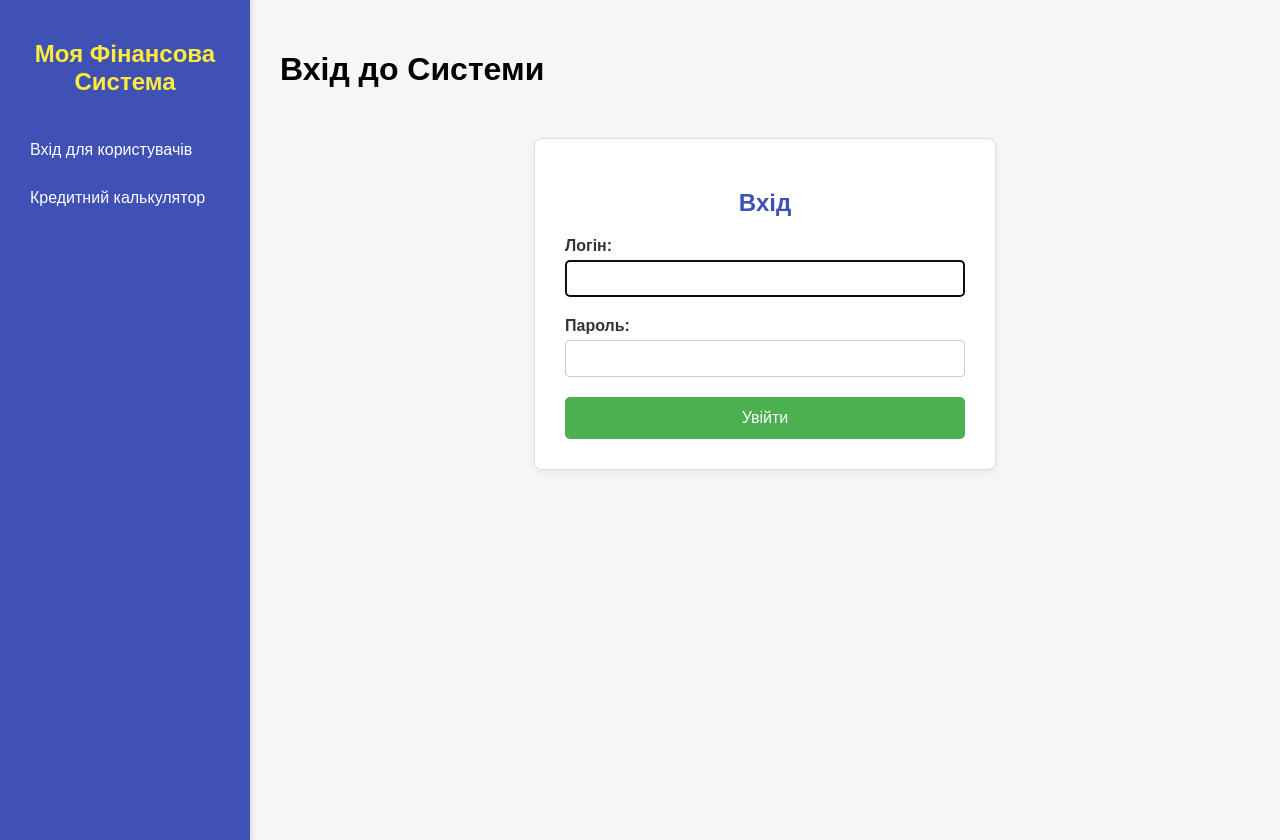
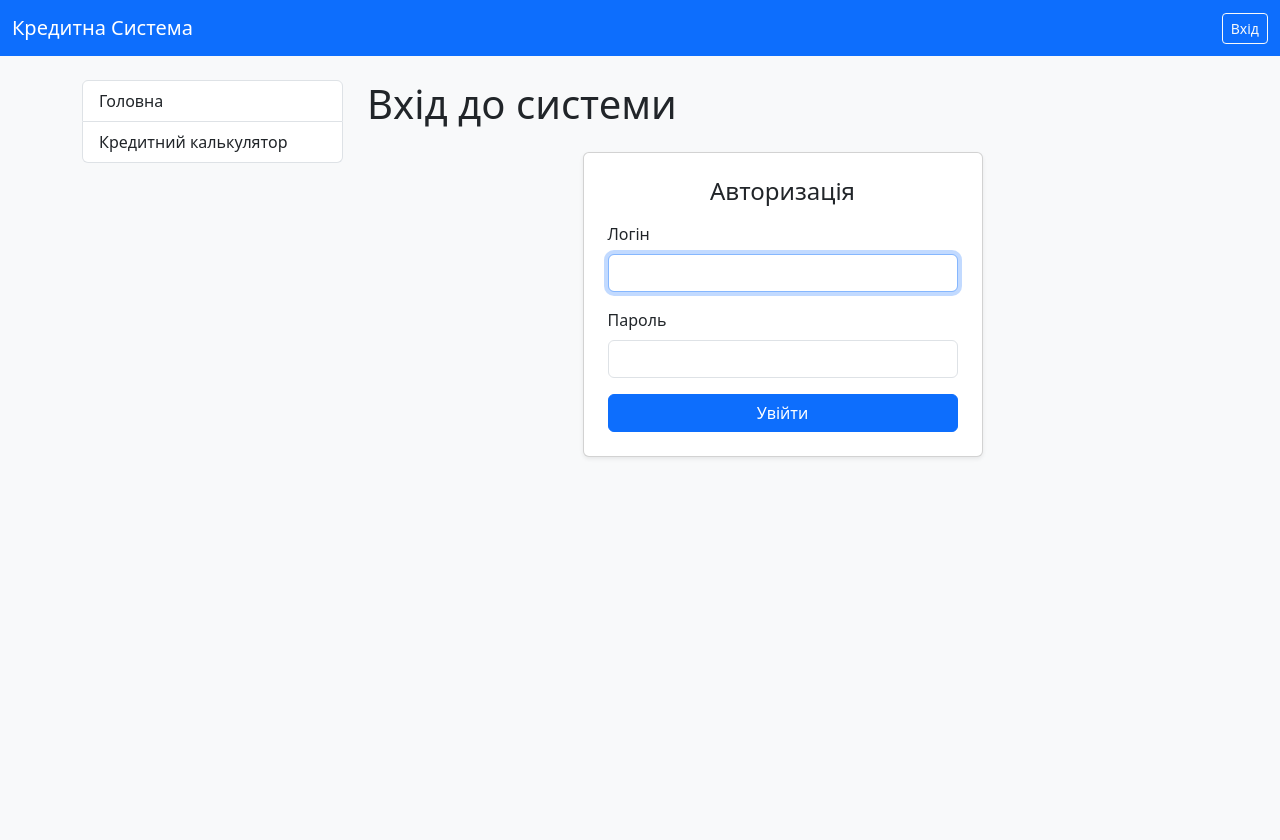
Before and after one commit to koliada1973/mysite_project, a Django app: page /login/ in a window 1280 px wide. After the commit the page ends 458 px from the top, so only its background shows below. Run offline with Django 5.2, Linux system fonts and the light colour scheme.

Commit message:
перероблено шаблони з bootstrap

```diff
--- a/mysite/credit_system/admin.py
+++ b/mysite/credit_system/admin.py
@@ -1,6 +1,10 @@
 from django.contrib import admin
 from django.contrib.auth.admin import UserAdmin
 from .models import CustomUser, Credit, Payment
+from django.contrib.auth.models import Group
+
+admin.site.unregister(Group)    # Ховаємо групи в адмін-панелі
+
 
 @admin.register(CustomUser)
 class CustomUserAdmin(UserAdmin):
--- a/mysite/credit_system/static/credit_system/style.css
+++ b/mysite/credit_system/static/credit_system/style.css
@@ -1,108 +1,8 @@
 body {
-    font-family: Arial, sans-serif;
-    margin: 0;
-    padding: 0;
-    background-color: #f4f7f6;
-    display: flex; /* Використовуємо flexbox для компонування */
-    min-height: 100vh; /* Гарантуємо, що body займає всю висоту */
+  background-color: #f8f9fa;
 }
 
-/* ----------------- Бокове меню ----------------- */
-#sidebar {
-    width: 250px;
-    background-color: #3f51b5; /* Основний колір (синій) */
-    color: white;
-    padding: 20px 0;
-    /* Використовуємо min-height: 100vh; для того, щоб бокова панель була високою */
-    min-height: 100vh;
-    box-shadow: 2px 0 5px rgba(0, 0, 0, 0.1);
+.list-group-item.active {
+  background-color: #0d6efd;
+  border-color: #0d6efd;
 }
-
-#sidebar h2 {
-    text-align: center;
-    margin-bottom: 30px;
-    color: #ffeb3b; /* Жовтий акцент */
-}
-
-.btn-group {
-    padding: 0 10px; /* Відступ для кнопок */
-}
-
-/* Стилі для посилань/кнопок у меню */
-.nav-link {
-    display: block;
-    padding: 15px 20px;
-    text-decoration: none;
-    color: white;
-    transition: background-color 0.3s;
-}
-
-.nav-link:hover {
-    background-color: #303f9f; /* Темніший синій при наведенні */
-}
-
-/* Стилі для кнопки submit у формі виходу (щоб виглядала як .nav-link) */
-form button.nav-link {
-    width: 100%;
-    border: none;
-    background: none;
-    text-align: left;
-    cursor: pointer;
-    /* padding вже встановлено через .nav-link */
-}
-
-/* ----------------- Основний вміст ----------------- */
-#content {
-    flex-grow: 1;
-    padding: 30px;
-}
-
-
-/* 2. СТИЛІ ФОРМ АУТЕНТИФІКАЦІЇ (login.html)                  */
-/* Стилі для контейнера форми входу */
-.login-container {
-    max-width: 400px;
-    margin: 50px auto;
-    padding: 30px;
-    border: 1px solid #ddd;
-    border-radius: 8px;
-    background-color: #fff;
-    box-shadow: 0 4px 8px rgba(0,0,0,0.05);
-}
-
-/* Стилі для кожної групи полів */
-.form-group {
-    margin-bottom: 20px;
-}
-
-.form-group label {
-    display: block;
-    margin-bottom: 5px;
-    font-weight: bold;
-    color: #333;
-}
-
-.form-group input {
-    width: 100%;
-    padding: 10px;
-    border: 1px solid #ccc;
-    border-radius: 4px;
-    box-sizing: border-box; /* Важливо для width: 100% */
-}
-
-/* Стилі для кнопки входу */
-.login-btn {
-    width: 100%;
-    padding: 12px;
-    background-color: #4CAF50; /* Зелений колір */
-    color: white;
-    border: none;
-    border-radius: 5px;
-    cursor: pointer;
-    font-size: 16px;
-    transition: background-color 0.3s;
-}
-
-.login-btn:hover {
-    background-color: #45a049;
-}
--- a/mysite/credit_system/templates/credit_system/base.html
+++ b/mysite/credit_system/templates/credit_system/base.html
@@ -5,51 +5,50 @@
     <meta charset="UTF-8">
     <meta name="viewport" content="width=device-width, initial-scale=1.0">
     <title>{% block title %}Кредитна Система{% endblock %}</title>
+    <link href="https://cdn.jsdelivr.net/npm/bootstrap@5.3.3/dist/css/bootstrap.min.css" rel="stylesheet">
+    <link rel="stylesheet" href="{% static 'credit_system/style.css' %}">
+</head>
+<body class="bg-light">
 
-    <link rel="stylesheet" href="{% static 'credit_system/style.css' %}">
-
-</head>
-<body>
-
-    <div id="sidebar">
-        <h2>Моя Фінансова Система</h2>
-
-        <div class="btn-group">
-
+<nav class="navbar navbar-expand-lg navbar-dark bg-primary">
+  <div class="container-fluid">
+    <a class="navbar-brand" href="{% url 'index' %}">Кредитна Система</a>
+    <div class="d-flex">
       {% if user.is_authenticated %}
-                <a href="{% url 'index' %}" class="nav-link">
-                    Особистий Кабінет
-                </a>
-
-                <form method="post" action="{% url 'logout' %}" style="margin: 0;">
+        <form method="post" action="{% url 'logout' %}" class="d-inline">
           {% csrf_token %}
-                    <button type="submit" class="nav-link"
-                            style="width: 100%; border: none; background: none; text-align: left; cursor: pointer; padding: 15px 20px;">
+          <button type="submit" class="btn btn-outline-light btn-sm">
             Вихід ({{ user.username }})
           </button>
         </form>
+      {% else %}
+        <a href="{% url 'login' %}" class="btn btn-outline-light btn-sm">Вхід</a>
+      {% endif %}
+    </div>
+  </div>
+</nav>
 
-            {% else %}
-                <a href="{% url 'login' %}" class="nav-link">
-                    Вхід для користувачів
+<div class="container mt-4">
+  <div class="row">
+    <div class="col-lg-3 mb-3">
+      <div class="list-group">
+        <a href="{% url 'index' %}" class="list-group-item list-group-item-action">
+          Головна
         </a>
-            {% endif %}
-
-            <a href="#" class="nav-link">
+        <a href="#" class="list-group-item list-group-item-action">
           Кредитний калькулятор
         </a>
+        {% block sidebar_links %}{% endblock %}
+      </div>
     </div>
 
-        {% block sidebar_links %}{% endblock %}
-
+    <div class="col-lg-9">
+      <h1 class="mb-4">{% block page_title %}{% endblock %}</h1>
+      {% block content %}{% endblock %}
+    </div>
+  </div>
 </div>
 
-    <div id="content">
-        <h1>{% block page_title %}{% endblock %}</h1>
-
-        {% block content %}
-        {% endblock %}
-    </div>
-
+<script src="https://cdn.jsdelivr.net/npm/bootstrap@5.3.3/dist/js/bootstrap.bundle.min.js"></script>
 </body>
 </html>
--- a/mysite/credit_system/templates/credit_system/login.html
+++ b/mysite/credit_system/templates/credit_system/login.html
@@ -1,41 +1,40 @@
 {% extends "credit_system/base.html" %}
 
-{% block title %}Вхід до Особистого Кабінету{% endblock %}
-
-{% block page_title %}Вхід до Системи{% endblock %}
+{% block title %}Вхід до системи{% endblock %}
+{% block page_title %}Вхід до системи{% endblock %}
 
 {% block content %}
-
-<div class="login-container">
-    <h2 style="text-align: center; color: #3f51b5;">Вхід</h2>
+<div class="card shadow-sm p-4 mx-auto" style="max-width: 400px;">
+  <h4 class="text-center mb-3">Авторизація</h4>
 
   {% if form.errors %}
-        <p style="color: red; text-align: center;">Ваш логін або пароль невірний. Спробуйте ще раз.</p>
+    <div class="alert alert-danger text-center">
+      Невірний логін або пароль. Спробуйте ще раз.
+    </div>
   {% endif %}
 
-    <form method="post">
+  <form method="post" novalidate>
     {% csrf_token %}
 
-        <div class="form-group">
-            <label for="{{ form.username.id_for_label }}">Логін:</label>
-            {{ form.username }}
+    <div class="mb-3">
+      <label for="id_username" class="form-label">Логін</label>
+      <input type="text" name="username" id="id_username"
+             class="form-control" required autofocus>
     </div>
 
-        <div class="form-group">
-            <label for="{{ form.password.id_for_label }}">Пароль:</label>
-            {{ form.password }}
+    <div class="mb-3">
+      <label for="id_password" class="form-label">Пароль</label>
+      <input type="password" name="password" id="id_password"
+             class="form-control" required>
     </div>
 
     {% if next %}
-            <input type="hidden" name="next" value="{{ next }}" />
+      <input type="hidden" name="next" value="{{ next }}">
     {% else %}
-            <input type="hidden" name="next" value="{% url 'index' %}" />
+      <input type="hidden" name="next" value="{% url 'index' %}">
     {% endif %}
 
-        <button type="submit" class="login-btn">
-            Увійти
-        </button>
+    <button type="submit" class="btn btn-primary w-100">Увійти</button>
   </form>
 </div>
-
 {% endblock %}
```
Also changed, not shown: mysite/credit_system/templates/credit_system/index.html (added, +7 -0 lines), mysite/credit_system/views.py (+2 -5 lines), mysite/db.sqlite3. Lines whose indentation alone changed are shown as unchanged.
